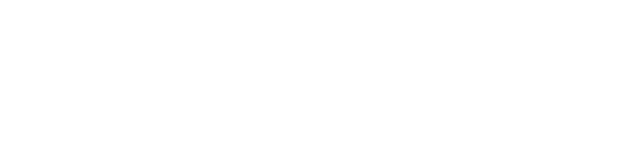
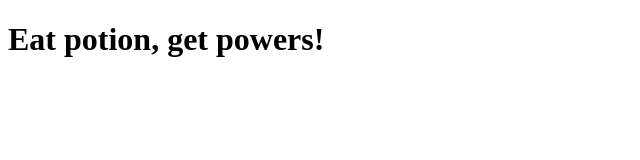
Before and after one commit to LucienStephaneld2/potionfy, a plain HTML site: page index.html in a window 1280 px wide. Shown: the whole page, without its empty margins (0-640 px from the left). Drawn offline with Linux system fonts and the light colour scheme.

Commit message:
Add landing message.#1

```diff
--- a/index.html
+++ b/index.html
@@ -7,6 +7,6 @@
     <title>Welcome to Potionfy</title>
  </head>
  <body>
-
+     <H1>Eat potion, get powers!</H1>
  </body>
  </html>
```
